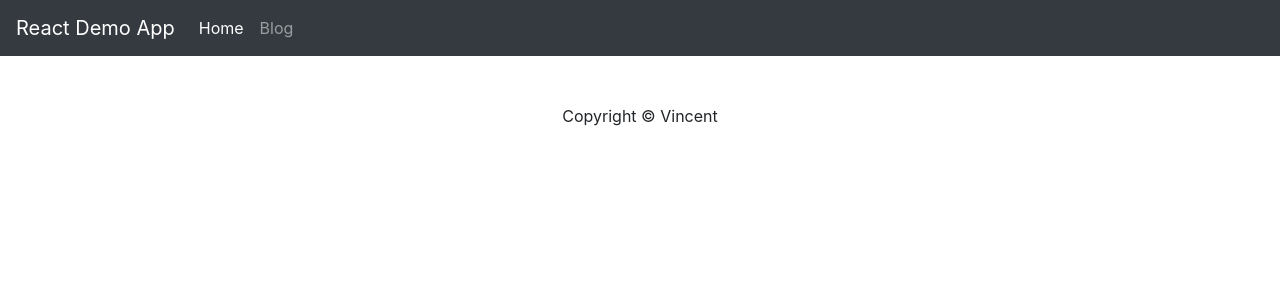
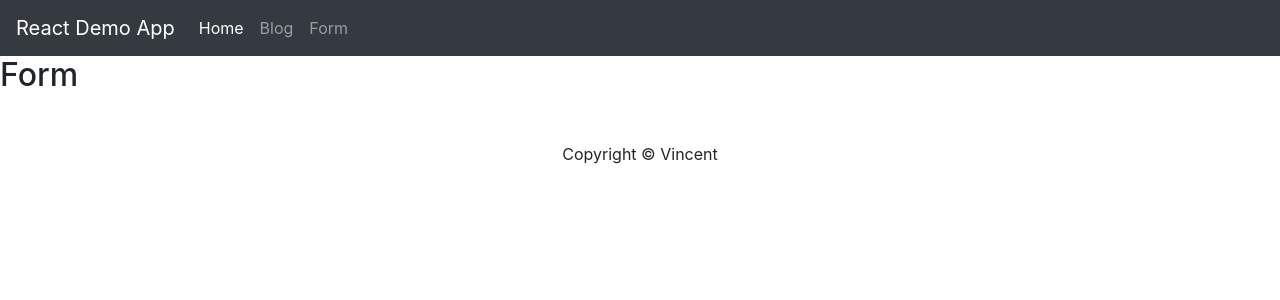
Before and after one commit to Hamsiny/React_Blog_Demo, a React (Create React App) app: page /form in a window 1280 px wide. Shown: the top 300 px of the page. Built offline with nearby package versions, Linux system fonts and the light colour scheme.

Commit message:
add form component, update router

```diff
--- a/src/App.js
+++ b/src/App.js
@@ -9,6 +9,7 @@ import Home from './Pages/Home'
 import Blogs from './Pages/Blogs/Blogs'
 import Footer from './components/Footer/Footer';
 import BlogDetail from './Pages/BlogDetail/BlogDetail';
+import Form from './Pages/Form/Form';
 
 function App() {
   return (
@@ -24,6 +25,9 @@ function App() {
         <Route path='/blogs/:id'>
           <BlogDetail />
         </Route>
+        <Route path='/form'>
+          <Form />
+        </Route>
       </Switch>
       <Footer />
     </Router>
--- /dev/null
+++ b/src/Pages/Form/Form.jsx
@@ -0,0 +1,11 @@
+import React from 'react'
+
+const Form = () => {
+    return (
+        <div>
+            <h2>Form</h2>
+        </div>
+    )
+}
+
+export default Form
--- a/src/components/NavBar/NavBar.jsx
+++ b/src/components/NavBar/NavBar.jsx
@@ -19,6 +19,9 @@ const NavBar = () => {
                     <li className="nav-item">
                     <Link className="nav-link" to="/blogs">Blog</Link>
                     </li>
+                    <li className="nav-item">
+                    <Link className="nav-link" to="/form">Form</Link>
+                    </li>
                 </ul>
                 </div>
             </nav>
```
